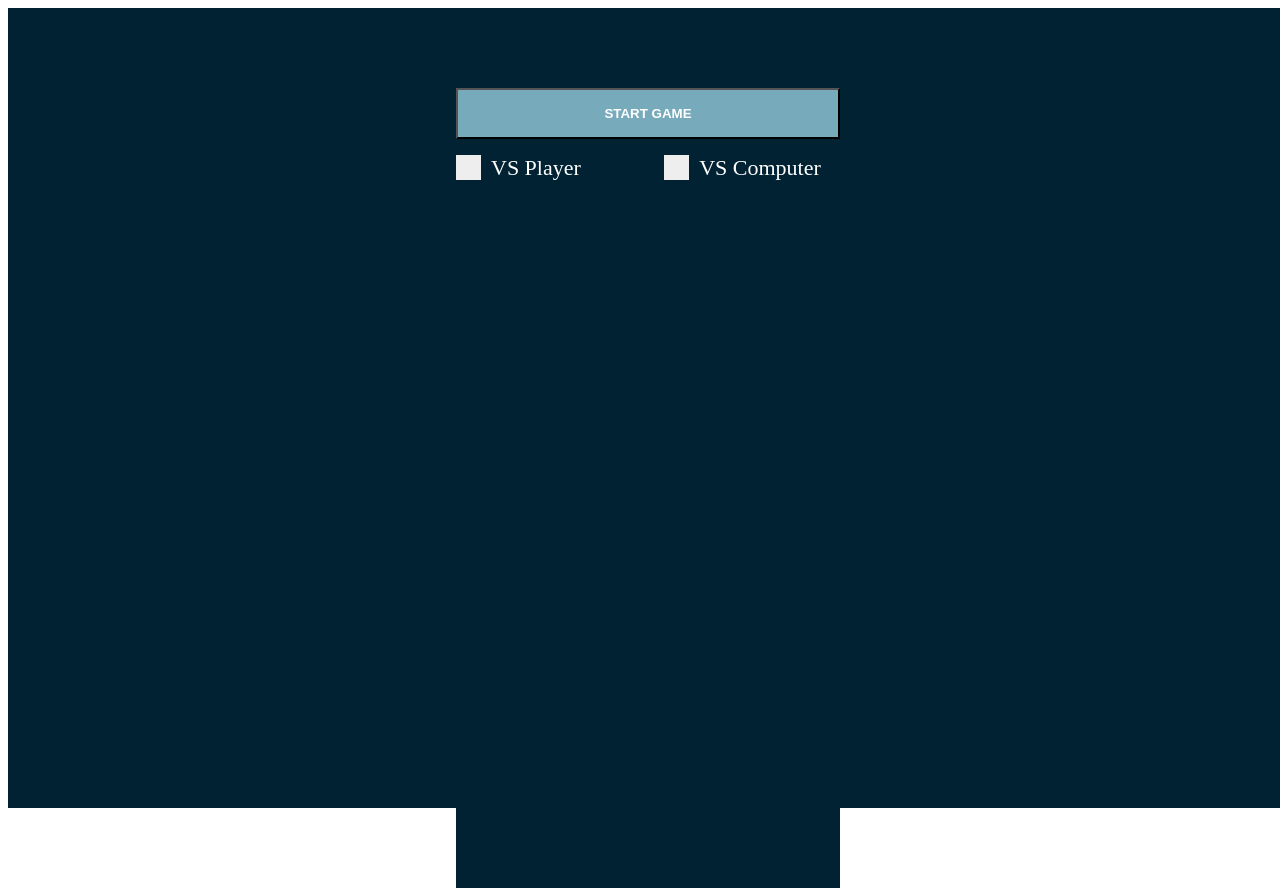
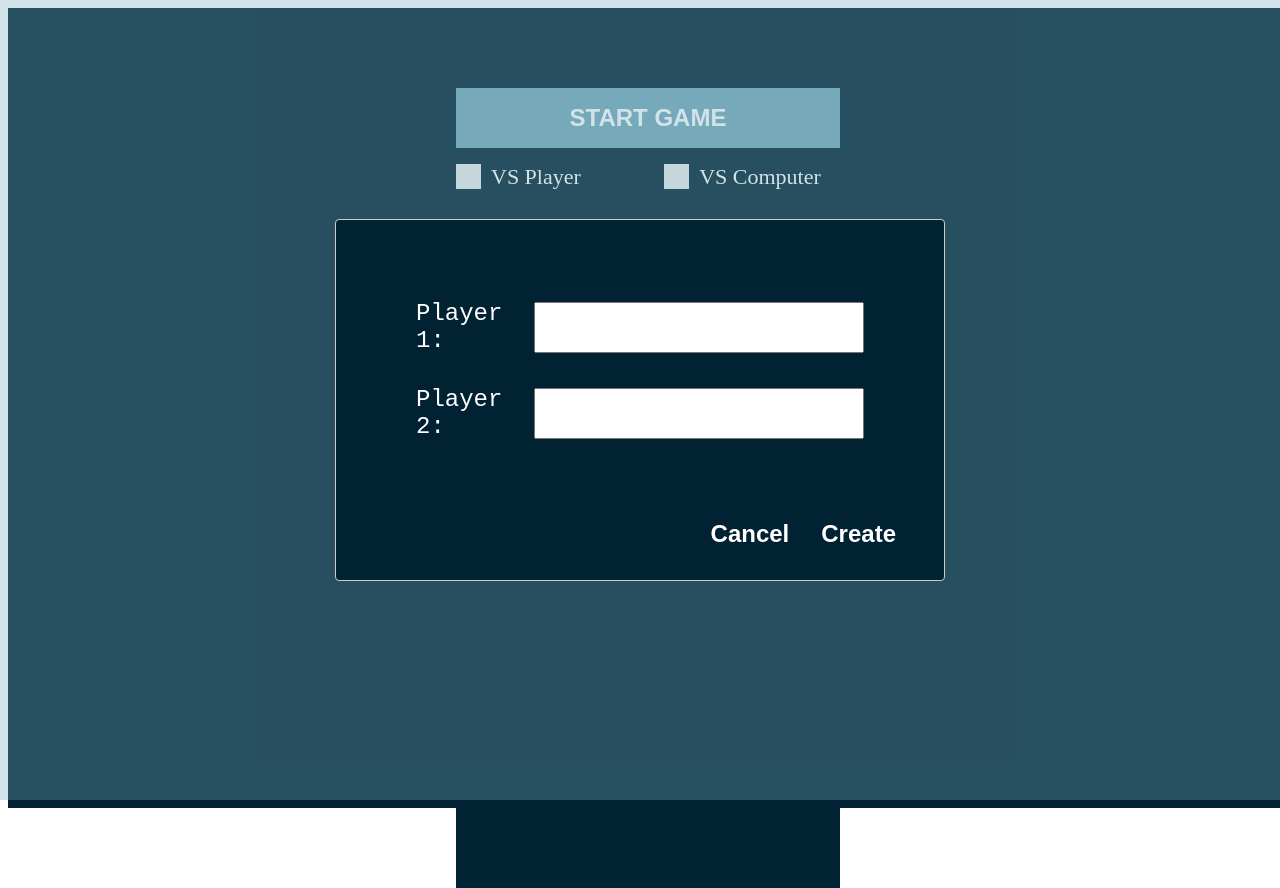
Before and after one commit to narnia1991/games-tic-tac-shuffle, a React (Create React App) app: page / in a window 1280 px wide. Both pictures are taken after a click on the button "START GAME". Built offline with nearby package versions, Linux system fonts and the light colour scheme.

Commit message:
:sparkles: Create Start Modal

```diff
--- a/package.json
+++ b/package.json
@@ -12,8 +12,10 @@
     "@types/node": "^16.11.27",
     "@types/react": "^18.0.6",
     "@types/react-dom": "^18.0.2",
+    "@types/react-modal": "^3.13.1",
     "react": "^18.0.0",
     "react-dom": "^18.0.0",
+    "react-modal": "^3.14.4",
     "react-scripts": "5.0.1",
     "typescript": "^4.6.3",
     "web-vitals": "^2.1.4"
--- /dev/null
+++ b/src/components/Button.tsx
@@ -0,0 +1,36 @@
+import { FC, MouseEventHandler, ReactNode } from "react";
+import styled from "@emotion/styled";
+import { primary, textPrimary, textSecondary } from "../variables";
+
+const StyledButton = styled.button`
+  padding: 1rem;
+  border: none;
+  background-color: ${(props: Props) => {
+    return props.variant === "filled" ? primary : "transparent";
+  }};
+  color: ${textPrimary};
+  width: ${(props: Props) => props.width};
+  cursor: pointer;
+  font-weight: bold;
+  font-size: 1.5rem;
+  &:hover {
+    background-color: ${primary}99;
+  }
+`;
+
+type Props = {
+  width?: string;
+  onClick?: MouseEventHandler;
+  variant?: "filled" | "text";
+  children: ReactNode;
+};
+
+const Button: FC<Props> = ({ children, variant, ...props }) => {
+  return (
+    <StyledButton variant={variant} {...props}>
+      {children}
+    </StyledButton>
+  );
+};
+
+export default Button;
--- a/src/components/Checkbox.tsx
+++ b/src/components/Checkbox.tsx
@@ -69,7 +69,6 @@ const Checkbox: FC<Props> = ({
   value,
   ...props
 }) => {
-  console.log(checked);
   return (
     <CContainer onClick={onClick}>
       {label}
--- a/src/components/FilledButton.tsx
+++ /dev/null
@@ -1,27 +0,0 @@
-import { FC, MouseEventHandler, ReactNode } from "react";
-import styled from "@emotion/styled";
-import { primary, textPrimary } from "../colors";
-
-type Props = {
-  width?: string;
-  onClick?: MouseEventHandler;
-  children: ReactNode;
-};
-
-const Button = styled.button`
-  padding: 1rem;
-  background-color: ${primary};
-  color: ${textPrimary};
-  width: ${(props: Props) => props.width};
-  cursor: pointer;
-  font-weight: bold;
-  &:hover {
-    background-color: ${primary}99;
-  }
-`;
-
-const FilledButton: FC<Props> = ({ children, ...props }) => {
-  return <Button {...props}>{children}</Button>;
-};
-
-export default FilledButton;
--- /dev/null
+++ b/src/components/Input.tsx
@@ -0,0 +1,17 @@
+import styled from "@emotion/styled";
+import { FC } from "react";
+
+const StyledInput = styled.input`
+  padding: 1rem;
+  width: 100%;
+`;
+
+type Props = {
+  name: string;
+};
+
+const Input: FC<Props> = ({ name, ...props }) => {
+  return <StyledInput type="text" name={name} {...props}></StyledInput>;
+};
+
+export default Input;
--- /dev/null
+++ b/src/components/Modal.tsx
@@ -0,0 +1,41 @@
+import { FC, ReactNode } from "react";
+import ReactModal from "react-modal";
+import { bgColor, primary } from "../variables";
+
+const styles = {
+  overlay: {
+    backgroundColor: `${primary}55`,
+  },
+  content: {
+    backgroundColor: bgColor,
+    padding: "1rem",
+    width: "45vw",
+    height: "max-content",
+    margin: "auto",
+  },
+};
+
+type Props = {
+  isOpen: boolean;
+  onClose(): void;
+  children: ReactNode;
+};
+
+if (process.env.NODE_ENV !== "test") {
+  ReactModal.setAppElement("#root");
+}
+
+const Modal: FC<Props> = ({ isOpen, onClose, children }) => {
+  return (
+    <ReactModal
+      isOpen={isOpen}
+      onRequestClose={onClose}
+      style={styles}
+      shouldCloseOnOverlayClick={true}
+    >
+      {children}
+    </ReactModal>
+  );
+};
+
+export default Modal;
--- /dev/null
+++ b/src/declarations/react-modal.d.ts
@@ -0,0 +1 @@
+declare module "react-modal";
--- /dev/null
+++ b/src/modal/StartGameModal.tsx
@@ -0,0 +1,91 @@
+import styled from "@emotion/styled";
+import { FC, ReactNode, useCallback } from "react";
+import ReactModal from "react-modal";
+import { fallBackFont, textPrimary } from "../variables";
+import Button from "../components/Button";
+import Input from "../components/Input";
+import Modal from "../components/Modal";
+
+const Container = styled.div`
+  display: flex;
+`;
+
+const ButtonContainer = styled(Container)`
+  justify-content: flex-end;
+  margin-right: 1rem;
+  align-items: flex-end;
+`;
+
+const PlayerContainer = styled(Container)`
+  flex-direction: column;
+  height: 70%;
+  padding: 3rem;
+`;
+
+const InputContainer = styled(Container)`
+  align-items: center;
+  margin: 1rem;
+`;
+
+const Label = styled.label`
+  color: ${textPrimary};
+  margin-right: 2rem;
+  font-family: ${fallBackFont};
+  font-size: 1.5rem;
+`;
+
+type Props = {
+  isOpen: boolean;
+  onClose(): void;
+  isTwoPlayer: boolean;
+};
+
+const StartGameModal: FC<Props> = ({ isOpen, onClose, isTwoPlayer }) => {
+  const handleCloseModal = useCallback(() => {
+    onClose();
+  }, []);
+
+  const handleCreateGame = useCallback(() => {
+    const player1 = document.querySelector('[name = "player1"]');
+    const player2 = document.querySelector('[name = "player2"]');
+
+    if (!player1 || (isTwoPlayer && !player2)) {
+      return;
+    }
+
+    const p1Name = (player1 as HTMLInputElement)!.value;
+    const p2Name = !isTwoPlayer
+      ? "Computer"
+      : (player2 as HTMLInputElement)!.value;
+
+    window.location.href = `${window.location.hostname}/${p1Name}_${p2Name}`;
+    onClose();
+  }, []);
+
+  return (
+    <Modal isOpen={isOpen} onClose={handleCloseModal}>
+      <PlayerContainer>
+        <InputContainer>
+          <Label>Player 1:</Label>
+          <Input name="player1"></Input>
+        </InputContainer>
+        {isTwoPlayer && (
+          <InputContainer>
+            <Label>Player 2:</Label>
+            <Input name="player2"></Input>
+          </InputContainer>
+        )}
+      </PlayerContainer>
+      <ButtonContainer>
+        <Button variant="text" onClick={handleCloseModal}>
+          Cancel
+        </Button>
+        <Button variant="text" onClick={handleCreateGame}>
+          Create
+        </Button>
+      </ButtonContainer>
+    </Modal>
+  );
+};
+
+export default StartGameModal;
--- a/src/pages/Landing.tsx
+++ b/src/pages/Landing.tsx
@@ -1,8 +1,16 @@
 import styled from "@emotion/styled";
-import { FC, MouseEvent, SyntheticEvent, useState } from "react";
-import { bgColor, textPrimary } from "../colors";
+import {
+  FC,
+  MouseEvent,
+  SyntheticEvent,
+  useCallback,
+  useEffect,
+  useState,
+} from "react";
+import { bgColor, textPrimary } from "../variables";
 import Checkbox from "../components/Checkbox";
-import FilledButton from "../components/FilledButton";
+import Button from "../components/Button";
+import StartGameModal from "../modal/StartGameModal";
 
 const Container = styled.div`
   height: 100vh;
@@ -28,7 +36,7 @@ const ModeContainer = styled(Container)`
 /* TODO:
     X Start game button
     X Mode selector
-    Start game modal
+    X Start game modal
     Leaderboards
 */
 
@@ -36,34 +44,41 @@ const Landing: FC = () => {
   const [mode, setMode] = useState("PVP");
   const [isStartModalOpen, setIsStartModalOpen] = useState(false);
 
-  const handleModeClick = (e: MouseEvent) => {
-    if (e.target) {
-      setMode((e.target as HTMLInputElement).value);
-    }
+  const handleModeClick = (param: string) => {
+    setMode(param);
   };
 
   const handleStartClick = (e: MouseEvent) => {
     e.preventDefault();
-    // open start modal
+    setIsStartModalOpen(true);
   };
+
+  const closeStartModal = useCallback(() => {
+    setIsStartModalOpen(false);
+  }, []);
 
   return (
     <Container>
+      <StartGameModal
+        isOpen={isStartModalOpen}
+        onClose={closeStartModal}
+        isTwoPlayer={mode === "PVP"}
+      />
       <StartContainer>
-        <FilledButton width="100%" onClick={handleStartClick}>
+        <Button variant="filled" width="100%" onClick={handleStartClick}>
           START GAME
-        </FilledButton>
+        </Button>
         <ModeContainer>
           <Checkbox
             label="VS Player"
-            onClick={handleModeClick}
+            onClick={() => handleModeClick("PVP")}
             name="mode"
             value="PVP"
             checked={mode === "PVP"}
           ></Checkbox>
           <Checkbox
             label="VS Computer"
-            onClick={handleModeClick}
+            onClick={() => handleModeClick("VSAI")}
             name="mode"
             value="VSAI"
             checked={mode === "VSAI"}
--- a/src/colors.ts
+++ b/src/variables.ts
@@ -4,3 +4,5 @@ export const secondary = "#ff7f50";
 export const error = "#ff4444";
 export const textPrimary = "#ffffff";
 export const textSecondary = "#003232";
+
+export const fallBackFont = "monospace";
```
Also changed, not shown: 1 other file (tests, documents, lock files or other folders).
